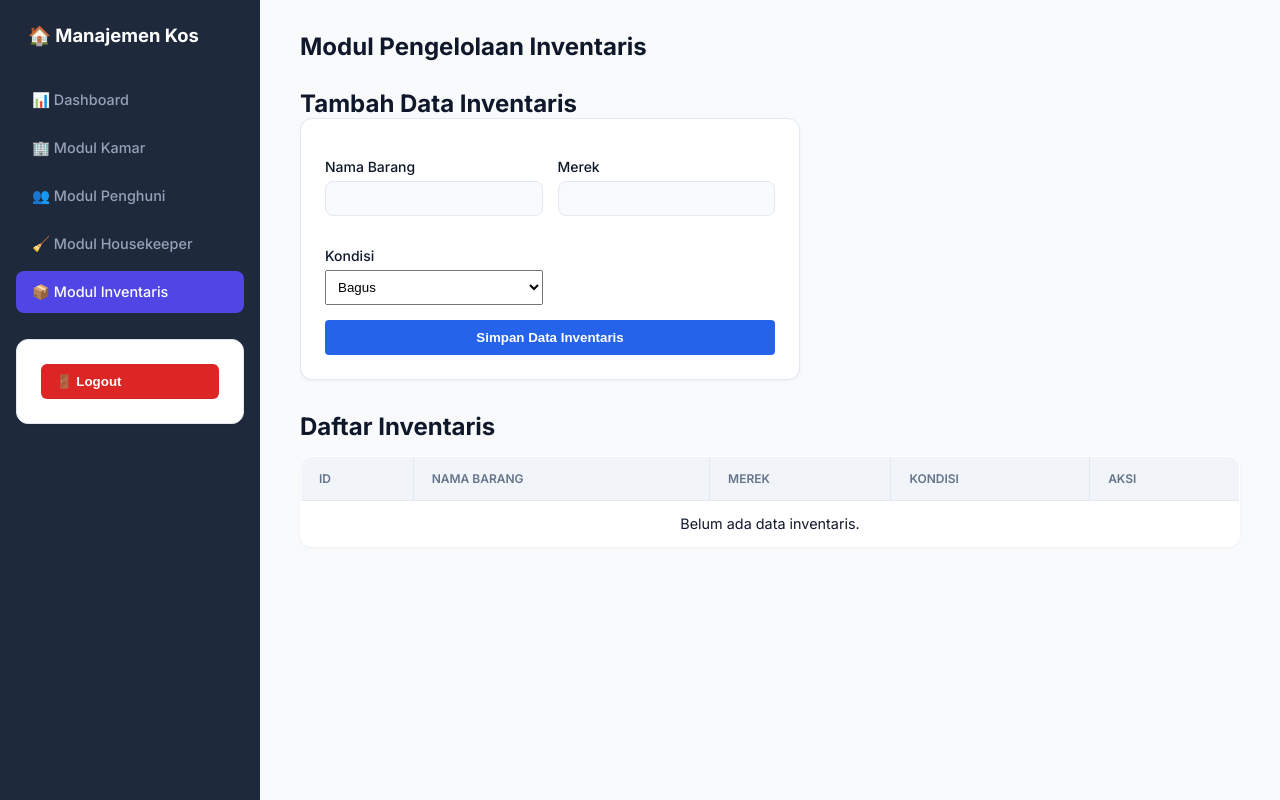
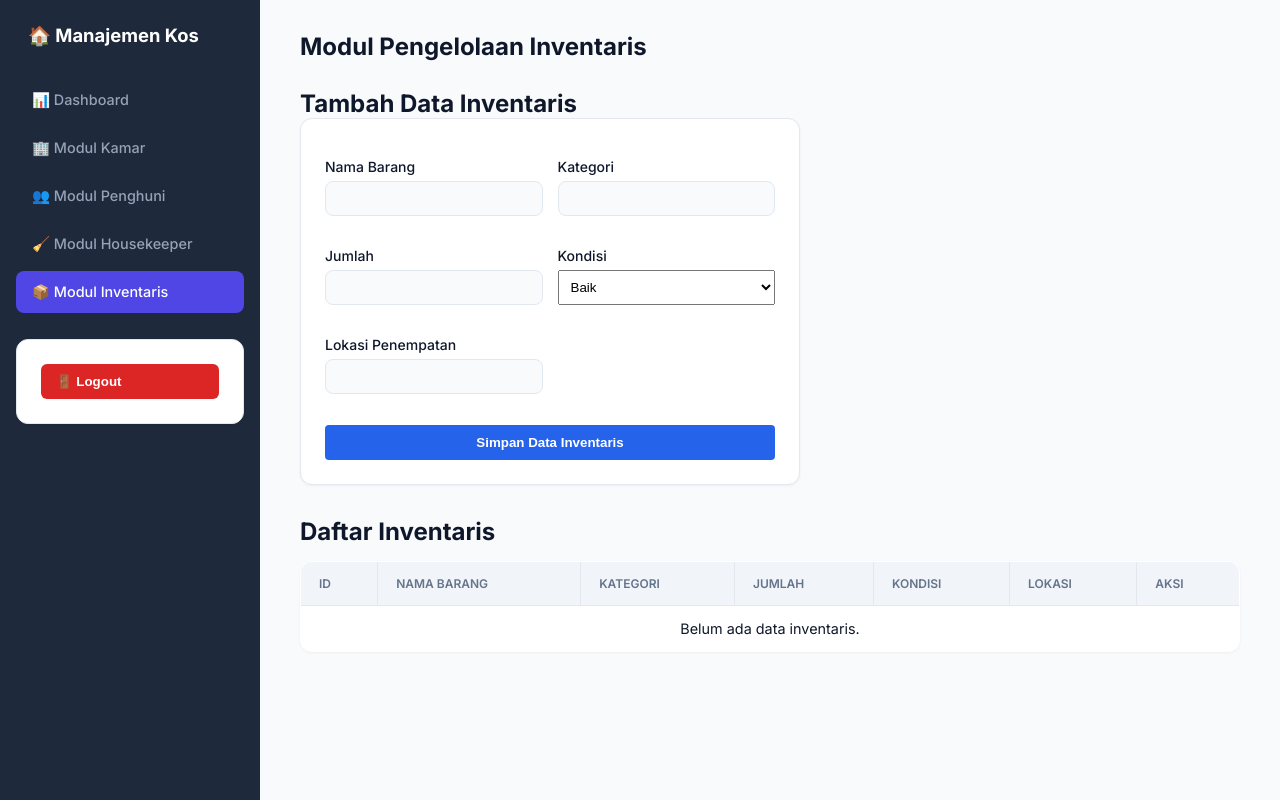
Before and after one commit to PAW-Ganjil-2627-SI/49-08_Tim_07_Sistem_Manajemen_Kos_dan_Properti, a Laravel app: page /inventaris in a window 1280 px wide. Run offline with Laravel 12, Linux system fonts and the light colour scheme; a user stored in the database is signed in; data comes from the database, SQL or seed files in the repository; data that the repository does not hold is empty.

Commit message:
MVC Inventaris - nama modul 4

```diff
--- a/app/Http/Controllers/InventarisController.php
+++ b/app/Http/Controllers/InventarisController.php
@@ -16,19 +16,17 @@ class InventarisController extends Controller
     public function store(Request $request)
     {
         $validated = $request->validate([
-            'nama_barang' => 'required',
-            'merek'       => 'required',
-            'kondisi'     => 'required',
+            'nama_barang'       => 'required|string|max:100',
+            'kategori'          => 'required|string|max:50',
+            'jumlah'            => 'required|integer|min:1',
+            'kondisi'           => 'required|in:Baik,Rusak Ringan,Rusak Berat',
+            'lokasi_penempatan' => 'required|string|max:100',
         ]);
 
         Inventaris::create($validated);
-        return redirect()->route('inventaris.index');
-    }
 
-    public function destroy($id)
-    {
-        Inventaris::destroy($id);
-        return redirect()->route('inventaris.index');
+        return redirect()->route('inventaris.index')
+                         ->with('success', 'Data Inventaris Berhasil Ditambahkan');
     }
 
     public function edit($id)
@@ -40,14 +38,25 @@ class InventarisController extends Controller
     public function update(Request $request, $id)
     {
         $validated = $request->validate([
-        'nama_barang' => 'required',
-        'merek'       => 'required',
-        'kondisi'     => 'required',
+            'nama_barang'       => 'required|string|max:100',
+            'kategori'          => 'required|string|max:50',
+            'jumlah'            => 'required|integer|min:1',
+            'kondisi'           => 'required|in:Baik,Rusak Ringan,Rusak Berat',
+            'lokasi_penempatan' => 'required|string|max:100',
         ]);
 
         $inventaris = Inventaris::findOrFail($id);
         $inventaris->update($validated);
 
-    return redirect()->route('inventaris.index')->with('success', 'Data Inventaris Berhasil Diperbarui');
+        return redirect()->route('inventaris.index')
+                         ->with('success', 'Data Inventaris Berhasil Diperbarui');
+    }
+
+    public function destroy($id)
+    {
+        Inventaris::destroy($id);
+
+        return redirect()->route('inventaris.index')
+                         ->with('success', 'Data Inventaris Berhasil Dihapus');
     }
 }
--- a/resources/views/inventaris/index.blade.php
+++ b/resources/views/inventaris/index.blade.php
@@ -7,6 +7,22 @@
     <h1>Modul Pengelolaan Inventaris</h1>
 </div>
 
+@if (session('success'))
+    <div style="padding: 12px 16px; background-color: #dcfce7; color: #166534; border: 1px solid #86efac; border-radius: 6px; margin-bottom: 20px;">
+        {{ session('success') }}
+    </div>
+@endif
+
+@if ($errors->any())
+    <div style="padding: 12px 16px; background-color: #fee2e2; color: #991b1b; border: 1px solid #fca5a5; border-radius: 6px; margin-bottom: 20px;">
+        <ul style="margin: 0; padding-left: 20px;">
+            @foreach ($errors->all() as $error)
+                <li>{{ $error }}</li>
+            @endforeach
+        </ul>
+    </div>
+@endif
+
 <div class="card" style="margin-bottom: 20px;">
     <h2>Tambah Data Inventaris</h2>
     <form action="{{ route('inventaris.store') }}" method="POST">
@@ -14,19 +30,27 @@
         <div style="display: grid; grid-template-columns: repeat(auto-fit, minmax(200px, 1fr)); gap: 15px; margin-top: 15px;">
             <div>
                 <label>Nama Barang</label>
-                <input type="text" name="nama_barang" required style="width: 100%; padding: 8px;">
+                <input type="text" name="nama_barang" value="{{ old('nama_barang') }}" required style="width: 100%; padding: 8px;">
             </div>
             <div>
-                <label>Merek</label>
-                <input type="text" name="merek" required style="width: 100%; padding: 8px;">
+                <label>Kategori</label>
+                <input type="text" name="kategori" value="{{ old('kategori') }}" required style="width: 100%; padding: 8px;">
+            </div>
+            <div>
+                <label>Jumlah</label>
+                <input type="number" name="jumlah" value="{{ old('jumlah') }}" min="1" required style="width: 100%; padding: 8px;">
             </div>
             <div>
                 <label>Kondisi</label>
-                <select name="kondisi" style="width: 100%; padding: 8px;">
-                    <option value="Bagus">Bagus</option>
-                    <option value="Rusak Ringan">Rusak Ringan</option>
-                    <option value="Rusak Berat">Rusak Berat</option>
+                <select name="kondisi" required style="width: 100%; padding: 8px;">
+                    <option value="Baik" {{ old('kondisi') == 'Baik' ? 'selected' : '' }}>Baik</option>
+                    <option value="Rusak Ringan" {{ old('kondisi') == 'Rusak Ringan' ? 'selected' : '' }}>Rusak Ringan</option>
+                    <option value="Rusak Berat" {{ old('kondisi') == 'Rusak Berat' ? 'selected' : '' }}>Rusak Berat</option>
                 </select>
+            </div>
+            <div>
+                <label>Lokasi Penempatan</label>
+                <input type="text" name="lokasi_penempatan" value="{{ old('lokasi_penempatan') }}" required style="width: 100%; padding: 8px;">
             </div>
         </div>
         <button type="submit" style="margin-top: 15px; padding: 10px 20px; background: #2563eb; color: white; border: none; border-radius: 4px; cursor: pointer;">Simpan Data Inventaris</button>
@@ -40,8 +64,10 @@
             <tr style="background-color: #f3f4f6;">
                 <th>ID</th>
                 <th>Nama Barang</th>
-                <th>Merek</th>
+                <th>Kategori</th>
+                <th>Jumlah</th>
                 <th>Kondisi</th>
+                <th>Lokasi</th>
                 <th>Aksi</th>
             </tr>
         </thead>
@@ -50,8 +76,10 @@
                 <tr>
                     <td>{{ $item->id_inventaris }}</td>
                     <td>{{ $item->nama_barang }}</td>
-                    <td>{{ $item->merek }}</td>
+                    <td>{{ $item->kategori }}</td>
+                    <td>{{ $item->jumlah }}</td>
                     <td>{{ $item->kondisi }}</td>
+                    <td>{{ $item->lokasi_penempatan }}</td>
                     <td style="display: flex; gap: 10px; justify-content: center; align-items: center;">
                         <a href="{{ route('inventaris.edit', $item->id_inventaris) }}" style="padding: 6px 12px; background: #2563eb; color: white; border-radius: 4px; text-decoration: none; font-size: 0.875rem;">Edit</a>
                         <form action="{{ route('inventaris.destroy', $item->id_inventaris) }}" method="POST" onsubmit="return confirm('Hapus data inventaris ini?')" style="margin: 0;">
@@ -63,7 +91,7 @@
                 </tr>
             @empty
                 <tr>
-                    <td colspan="5" style="text-align: center;">Belum ada data inventaris.</td>
+                    <td colspan="7" style="text-align: center;">Belum ada data inventaris.</td>
                 </tr>
             @endforelse
         </tbody>
```
Also changed, not shown: resources/views/inventaris/edit.blade.php (+25 -7 lines). Lines whose indentation alone changed are shown as unchanged.
